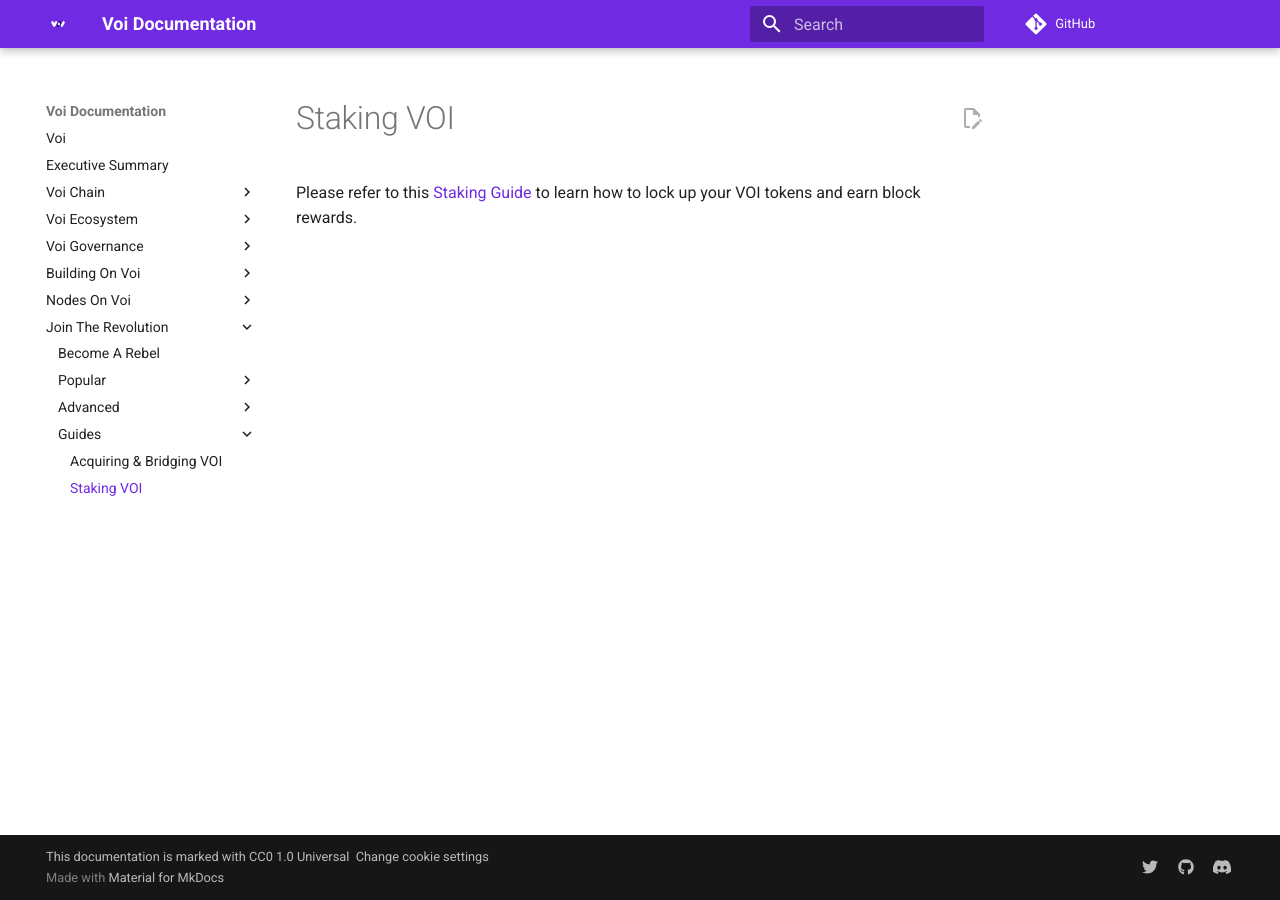
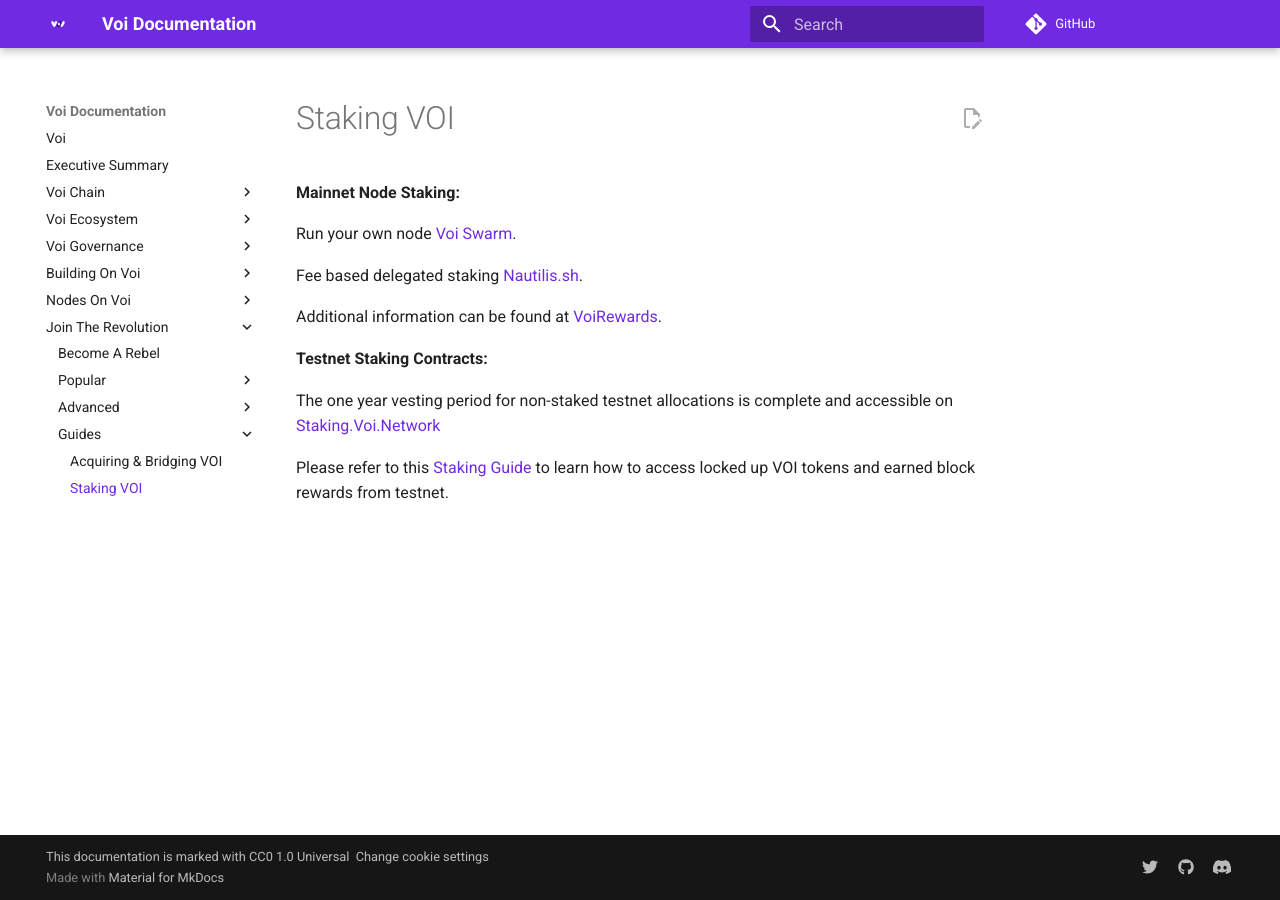
Before and after one commit to VoiNetwork/learn-more, an MkDocs documentation site: the page built from docs/guides/staking.md, in a window 1280 px wide. Built offline with MkDocs 1.6.1 and Material for MkDocs 9.7.7, drawn with Linux system fonts in a browser that asks for light colours; plug-ins that fetch from the network failed and are left out; comment, search, counter and statistics services are not loaded.

Commit message:
Update staking.md (#10)
Differentiate mainnet and testnet staking. Add mainnnet staking options and resources. add url and blurb for vested testnet contracts.

```diff
--- a/docs/guides/staking.md
+++ b/docs/guides/staking.md
@@ -1,3 +1,14 @@
 # Staking VOI
+**Mainnet Node Staking:**
 
-Please refer to this [Staking Guide](https://docs.google.com/document/d/102T8BGLu98ktLBEu8vIPO19vKUm0NUH3MNefUHJEbX8/edit) to learn how to lock up your VOI tokens and earn block rewards.
+Run your own node [Voi Swarm](https://voinetwork.github.io/voi-swarm/installation/installation/).
+
+Fee based delegated staking [Nautilis.sh](https://nautilus.sh/#/staking).
+
+Additional information can be found at [VoiRewards](https://voirewards.com/how_to_node).
+
+**Testnet Staking Contracts:**
+
+The one year vesting period for non-staked testnet allocations is complete and accessible on [Staking.Voi.Network](https://staking.voi.network/)
+
+Please refer to this [Staking Guide](https://docs.google.com/document/d/102T8BGLu98ktLBEu8vIPO19vKUm0NUH3MNefUHJEbX8/edit) to learn how to access locked up VOI tokens and earned block rewards from testnet.
```
